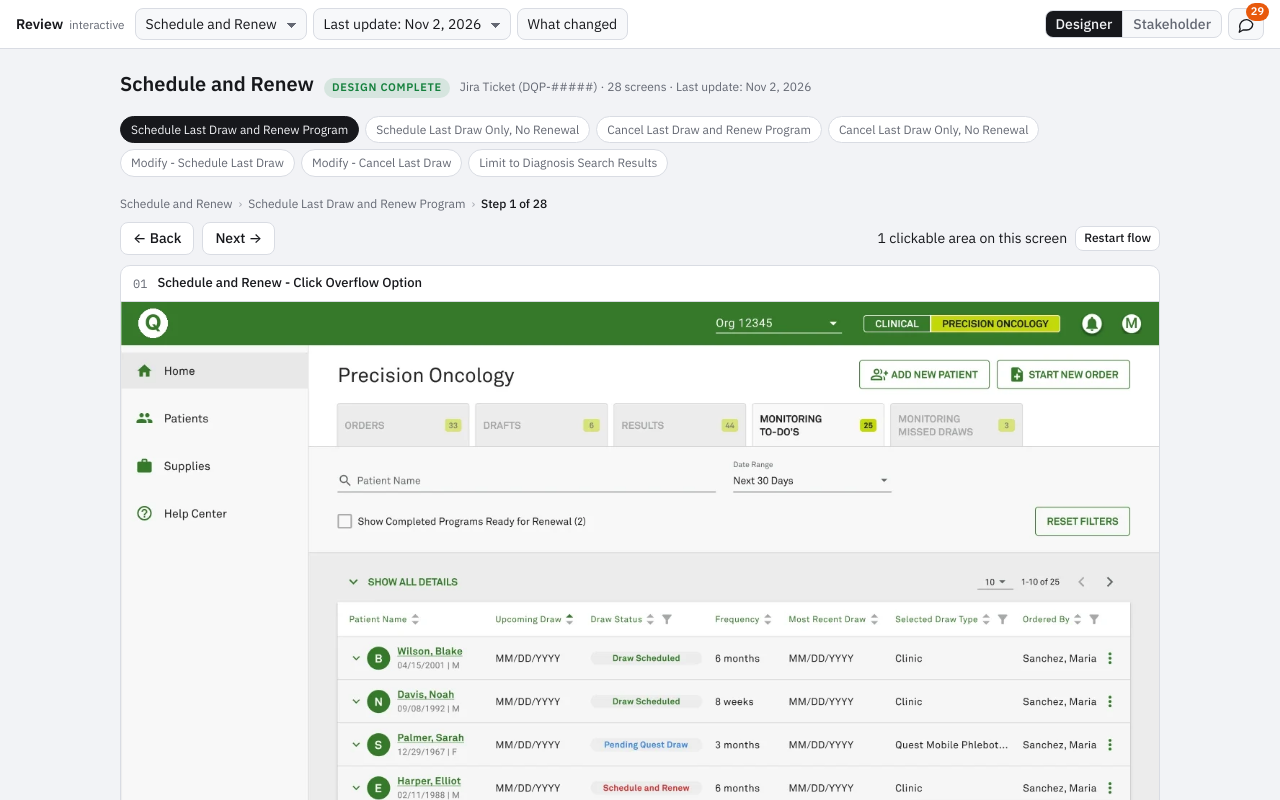
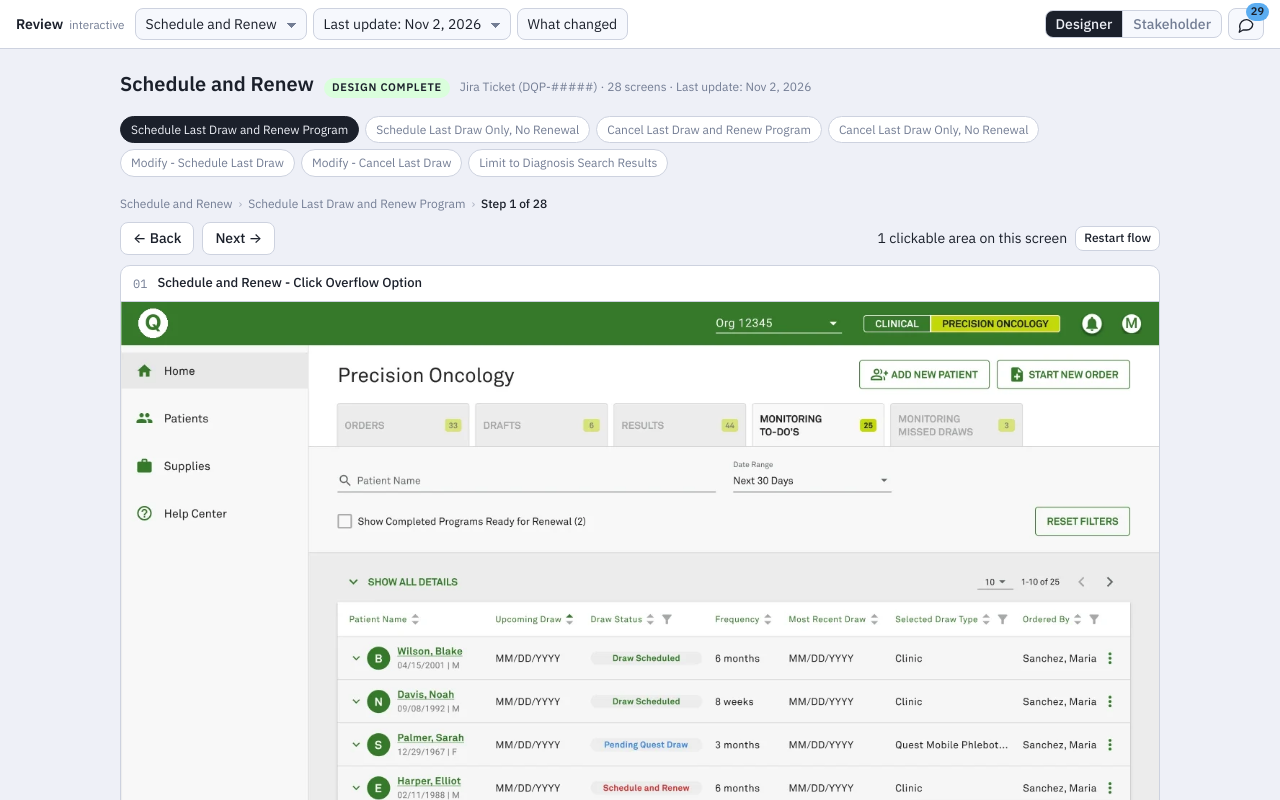
Before and after one commit to byaroosha/design-review, a plain HTML site: page index.html in a window 1280 px wide. Drawn offline with Linux system fonts and the light colour scheme.

Commit message:
Switch to the Wireframe Component Library palette (UX Base grays, blue accent)
Co-Authored-By: Claude Fable 5.1 <noreply@anthropic.com>
Claude-Session: https://claude.ai/code/session_019PnMkTHc4dzZdhyrMh2Xq2

```diff
--- a/index.html
+++ b/index.html
@@ -11,24 +11,25 @@
 <style>
 /* Layout: fixed review bar; a scrolling stage that lists the Figma screens of one flow in order; a side panel that takes width from the stage. */
 :root{
-  --bg:#f2f3f6; --surface:#ffffff; --surface-2:#f7f8fa; --fg:#17181c; --muted:#646873; --border:#d9dce3; --border-strong:#b9bec9;
-  --accent:#e8590c; --accent-soft:rgba(232,89,12,.14); --accent-fg:#ffffff;
-  --ux:#0f766e; --ux-soft:rgba(15,118,110,.12); --stake:#7e22ce; --stake-soft:rgba(126,34,206,.12);
-  --ok:#15803d; --ok-soft:rgba(21,128,61,.12); --warn:#a16207; --warn-soft:rgba(161,98,7,.14); --bad:#c2302b;
+  /* Palette from the Wireframe Component Library: UX Base grays, UX Accents */
+  --bg:#EEF0F7; --surface:#FFFFFF; --surface-2:#F6F8FD; --fg:#1B202B; --muted:#737D94; --border:#CDD2DF; --border-strong:#A2ABBE;
+  --accent:#5BADF1; --accent-soft:#B9DBFC; --accent-fg:#1B202B; --on-color:#1B202B;
+  --ux:#6CD860; --ux-soft:#DAFEDC; --stake:#8280F7; --stake-soft:#D2D1FC;
+  --ok:#6CD860; --ok-soft:#DAFEDC; --warn:#F8D65B; --warn-soft:#FCEEB5; --bad:#EC5F59; --bad-soft:#F5BBBA;
   --font-ui:"IBM Plex Sans",system-ui,-apple-system,"Segoe UI",sans-serif; --font-mono:"IBM Plex Mono",ui-monospace,SFMono-Regular,Menlo,monospace;
   --shadow:0 8px 24px rgba(16,18,24,.10);
 }
 @media (prefers-color-scheme: dark){ :root:not([data-theme="light"]){
-  --bg:#121317; --surface:#1b1d23; --surface-2:#22252d; --fg:#e9e9ee; --muted:#9a9eab; --border:#2d313b; --border-strong:#444a57;
-  --accent:#ff8a4c; --accent-soft:rgba(255,138,76,.18); --accent-fg:#1a0d05;
-  --ux:#5ed3c7; --ux-soft:rgba(94,211,199,.16); --stake:#c89bf5; --stake-soft:rgba(200,155,245,.16);
-  --ok:#5fcf7c; --ok-soft:rgba(95,207,124,.16); --warn:#e3c04a; --warn-soft:rgba(227,192,74,.16); --bad:#f26b63;
+  --bg:#1B202B; --surface:#2F3647; --surface-2:#3A4254; --fg:#EEF0F7; --muted:#A2ABBE; --border:#4C5466; --border-strong:#737D94;
+  --accent:#5BADF1; --accent-soft:rgba(91,173,241,.28); --accent-fg:#1B202B; --on-color:#1B202B;
+  --ux:#6CD860; --ux-soft:#DAFEDC; --stake:#8280F7; --stake-soft:#D2D1FC;
+  --ok:#6CD860; --ok-soft:#DAFEDC; --warn:#F8D65B; --warn-soft:#FCEEB5; --bad:#EC5F59; --bad-soft:#F5BBBA;
   --shadow:0 8px 24px rgba(0,0,0,.45); color-scheme:dark } }
 :root[data-theme="dark"]{
-  --bg:#121317; --surface:#1b1d23; --surface-2:#22252d; --fg:#e9e9ee; --muted:#9a9eab; --border:#2d313b; --border-strong:#444a57;
-  --accent:#ff8a4c; --accent-soft:rgba(255,138,76,.18); --accent-fg:#1a0d05;
-  --ux:#5ed3c7; --ux-soft:rgba(94,211,199,.16); --stake:#c89bf5; --stake-soft:rgba(200,155,245,.16);
-  --ok:#5fcf7c; --ok-soft:rgba(95,207,124,.16); --warn:#e3c04a; --warn-soft:rgba(227,192,74,.16); --bad:#f26b63;
+  --bg:#1B202B; --surface:#2F3647; --surface-2:#3A4254; --fg:#EEF0F7; --muted:#A2ABBE; --border:#4C5466; --border-strong:#737D94;
+  --accent:#5BADF1; --accent-soft:rgba(91,173,241,.28); --accent-fg:#1B202B; --on-color:#1B202B;
+  --ux:#6CD860; --ux-soft:#DAFEDC; --stake:#8280F7; --stake-soft:#D2D1FC;
+  --ok:#6CD860; --ok-soft:#DAFEDC; --warn:#F8D65B; --warn-soft:#FCEEB5; --bad:#EC5F59; --bad-soft:#F5BBBA;
   --shadow:0 8px 24px rgba(0,0,0,.45); color-scheme:dark }
 
 html,body{height:100%}
@@ -75,7 +76,7 @@ select.ctl{padding-right:28px;appearance:none;-webkit-appearance:none;background
 .stage-inner{max-width:1040px;margin:0 auto;display:flex;flex-direction:column;gap:18px}
 .flow-head{display:flex;align-items:baseline;gap:10px;flex-wrap:wrap}
 .flow-head h1{margin:0;font-size:20px;font-weight:600;text-wrap:balance}
-.flow-head .status{font-size:11px;font-weight:600;text-transform:uppercase;letter-spacing:.06em;color:var(--ok);background:var(--ok-soft);padding:2px 8px;border-radius:999px}
+.flow-head .status{font-size:11px;font-weight:600;text-transform:uppercase;letter-spacing:.06em;color:var(--on-color);background:var(--ok-soft);padding:2px 8px;border-radius:999px}
 .flow-head .meta{color:var(--muted);font-size:12px}
 .subnav{display:flex;gap:6px;flex-wrap:wrap;position:sticky;top:0;z-index:2;background:var(--bg);padding-block:6px;margin-block:-6px}
 .subnav a{font-size:12px;border:1px solid var(--border);background:var(--surface);border-radius:999px;padding:4px 10px;text-decoration:none;color:var(--muted)}
@@ -97,7 +98,7 @@ select.ctl{padding-right:28px;appearance:none;-webkit-appearance:none;background
 .screen.hl{outline:2px solid var(--accent);outline-offset:2px;box-shadow:0 0 0 6px var(--accent-soft)}
 .screen.picking .shot{cursor:crosshair}
 .pin{position:absolute;transform:translate(-50%,-50%);z-index:3;min-width:22px;height:22px;padding:0 6px;border-radius:11px;background:var(--accent);color:var(--accent-fg);border:2px solid var(--surface);font:600 11px/18px var(--font-ui);display:flex;align-items:center;justify-content:center;box-shadow:0 1px 4px rgba(0,0,0,.35);cursor:pointer;font-variant-numeric:tabular-nums}
-.pin.stake{background:var(--stake);color:#fff}
+.pin.stake{background:var(--stake);color:var(--on-color)}
 .pin.on{transform:translate(-50%,-50%) scale(1.25);outline:3px solid var(--accent-soft)}
 .pin.draft{background:var(--fg);color:var(--bg)}
 .hint{position:absolute;left:50%;bottom:16px;transform:translateX(-50%);z-index:6;background:var(--fg);color:var(--bg);padding:8px 14px;border-radius:999px;font-size:13px;box-shadow:var(--shadow);max-width:calc(100% - 32px);text-align:center}
@@ -131,9 +132,10 @@ select.ctl{padding-right:28px;appearance:none;-webkit-appearance:none;background
 .c-meta{display:flex;align-items:center;gap:6px;flex-wrap:wrap;font-size:12px;color:var(--muted)}
 .c-meta b{color:var(--fg);font-weight:600}
 .pill{font-size:11px;font-weight:600;padding:1px 7px;border-radius:999px;line-height:16px;white-space:nowrap}
-.pill.ux{background:var(--ux-soft);color:var(--ux)} .pill.stake{background:var(--stake-soft);color:var(--stake)}
-.pill.open{background:var(--surface-2);color:var(--muted);border:1px solid var(--border)} .pill.progress{background:var(--warn-soft);color:var(--warn)} .pill.resolved{background:var(--ok-soft);color:var(--ok)}
-.pill.newpill{background:var(--accent-soft);color:var(--accent)}
+.pill{color:var(--on-color)}
+.pill.ux{background:var(--ux-soft)} .pill.stake{background:var(--stake-soft)}
+.pill.open{background:var(--surface-2);color:var(--muted);border:1px solid var(--border)} .pill.progress{background:var(--warn)} .pill.resolved{background:var(--ok)}
+.pill.newpill{background:var(--accent-soft)}
 .c-text{font-size:13.5px;line-height:1.45;grid-column:2;white-space:pre-line}
 .c-tags{grid-column:2;display:flex;gap:6px;flex-wrap:wrap;align-items:center}
 .tag{font-size:11px;border:1px solid var(--border);border-radius:5px;padding:1px 6px;color:var(--muted);background:var(--surface-2);max-width:100%;overflow:hidden;text-overflow:ellipsis;white-space:nowrap}
@@ -158,7 +160,7 @@ details.dismissed .list{display:flex;flex-direction:column;gap:8px;margin-top:8p
 .btn.small{padding:4px 8px;font-size:12px}
 .area-pick{display:flex;align-items:center;gap:6px;flex-wrap:wrap}
 .area-pick .tag.area{padding:4px 8px;font-size:12px}
-.toast{color:var(--ok);font-size:12px}
+.toast{color:var(--fg);font-size:12px}
 .panel-foot{border-top:1px solid var(--border);padding:8px 14px;display:flex;justify-content:space-between;align-items:center;gap:8px;font-size:12px;color:var(--muted)}
 /* Prototype view */
 .proto{display:grid;grid-template-columns:minmax(0,1fr);gap:18px;align-items:start}
```
Also changed, not shown: 1 other file.
